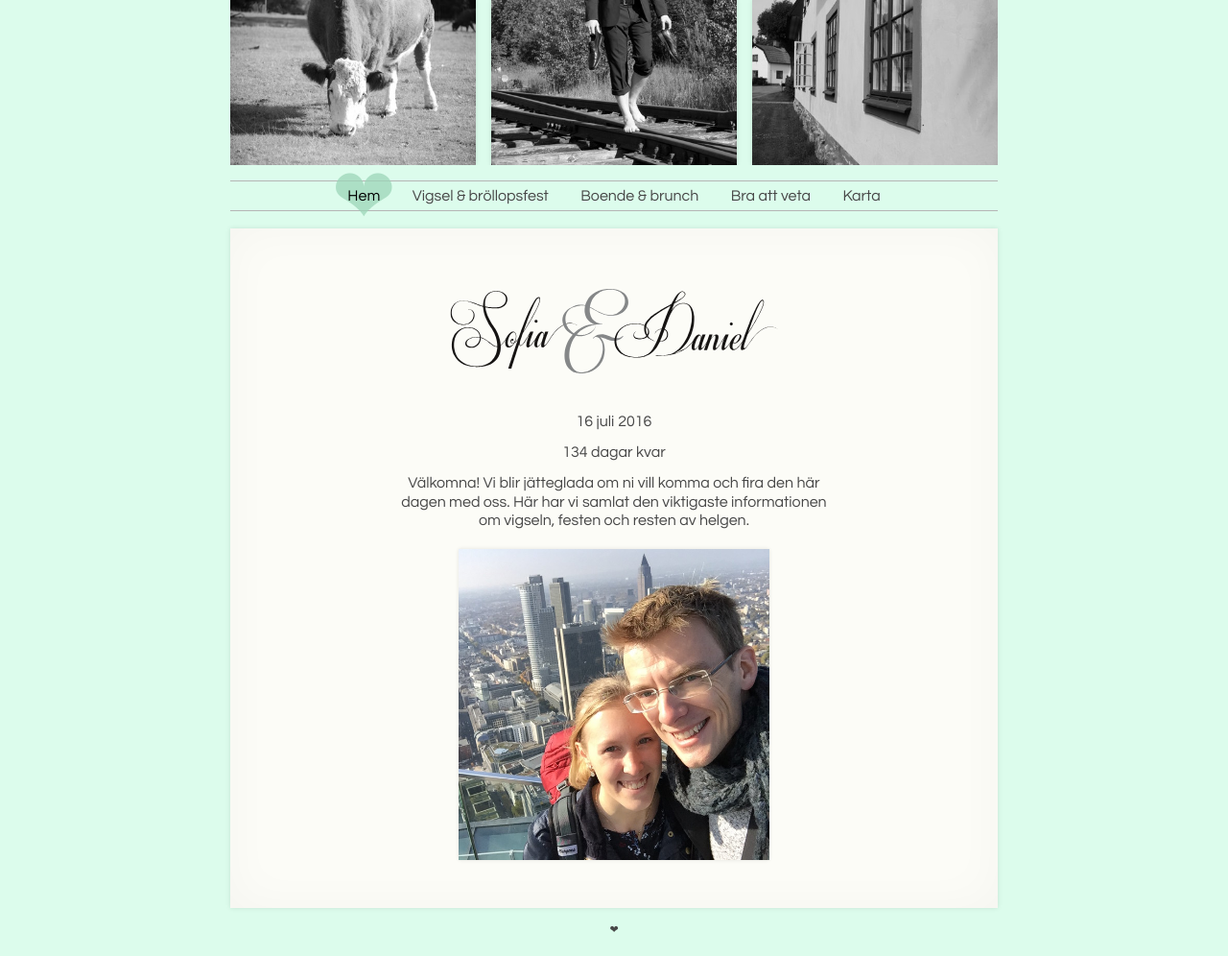
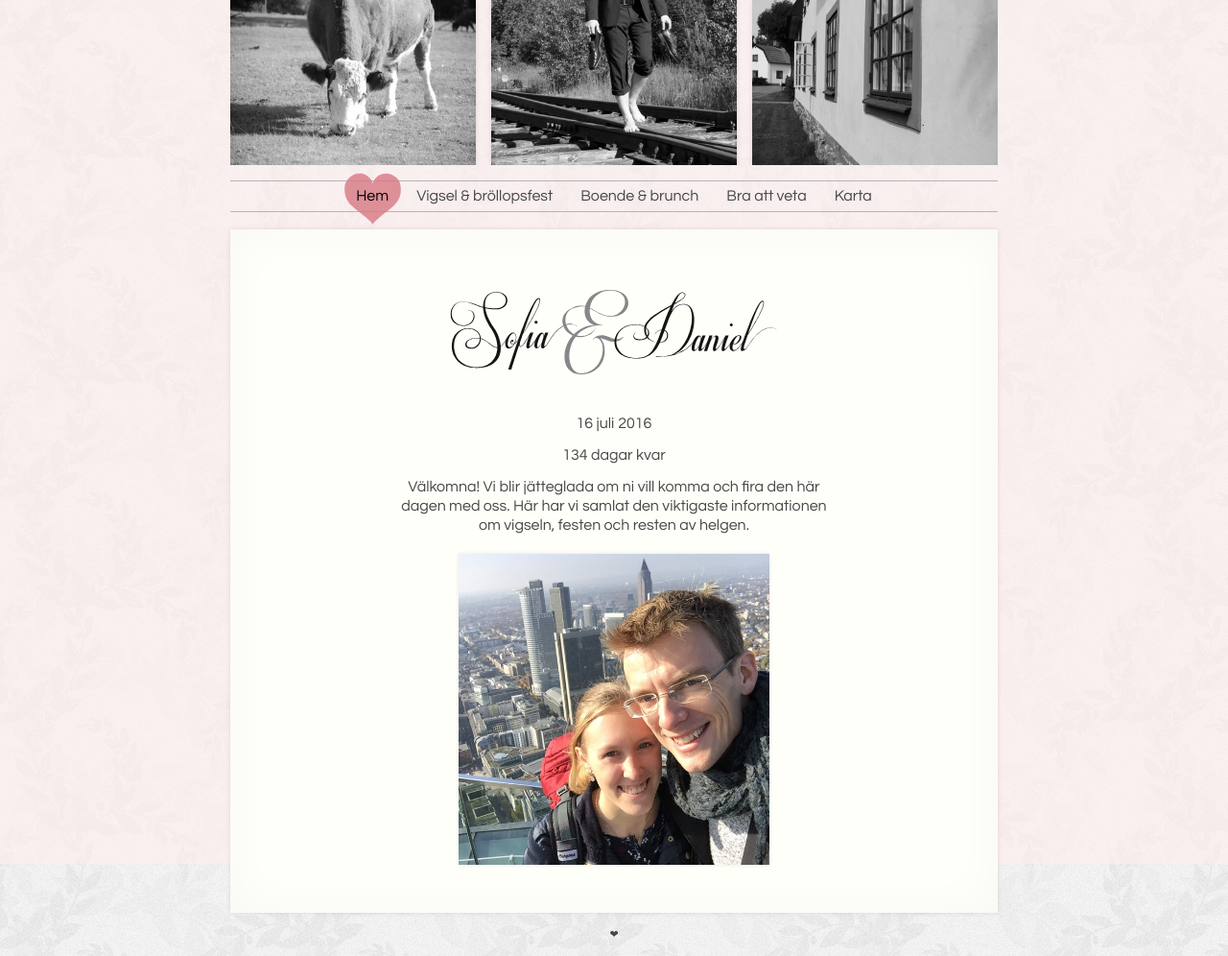
Before and after one commit to stigdanielek/stigdanielek.github.io, a Jekyll site: the page built from index.html, in a window 1280 px wide. Shown: the whole page at 96% size. Built offline with Jekyll 4.4.1, drawn with Linux system fonts in a browser that asks for light colours.

Commit message:
Minor design changes.

```diff
--- a/css/style.css
+++ b/css/style.css
@@ -1,10 +1,23 @@
 /* Basic tags */
 
 body {
-  background: #dcfcec;
+  /* Background pattern from subtlepatterns.com */
+  background: #ffefef url('/images/xv.png') repeat fixed;
   color: #474747;
   font-family: Questrial, helvetica, sans-serif;
   margin: auto;
+}
+
+body:after {
+  background: #ffefef;
+  content: "";
+  position: fixed;
+  top: 0;
+  left: 0;
+  right: 0;
+  bottom: 0;
+  opacity: 0.6;
+  z-index: -1;
 }
 
 footer {
@@ -36,7 +49,7 @@ h3 {
 }
 
 p {
-  line-height: 120%;
+  line-height: 125%;
   margin-top: 8px;
   margin-bottom: 13px;
 }
@@ -68,6 +81,7 @@ img.photo {
 
 .header-images {
   background: #000;
+  border-left: 1px solid #000;
   overflow: auto;
 }
 
@@ -100,12 +114,15 @@ img.photo {
   font-size: 2em;
   padding-top: 0.4em;
   text-align: center;
-  background: #dcfcec; display: inline-block; float: left; width: 50px;
+  display: inline-block;
+  float: left;
+  width: 50px;
 }
 
 .navigation a {
   color: #474747;
   text-decoration: none;
+  line-height: 1.2em;
 }
 
 .navigation a:hover {
@@ -113,7 +130,9 @@ img.photo {
 }
 
 .navigation .active a {
-  text-decoration: underline;
+  font-weight: bold;
+  position: relative;
+  z-index: 2;
 }
 
 .navigation {
@@ -122,24 +141,27 @@ img.photo {
 
 .navigation li {
   list-style-type: none;
-  padding: 3% 2%;
+  margin: 0 0.8em;
+  padding: 0.5em;
   position: relative;
+  z-index: 2;
 }
 
 .navigation li.active::before {
-  color: rgba(153, 212, 182, 0.73);
-  content: "\2764\fe0e";
-  font-size: 25px;
+  background: url('/images/heart.svg') left no-repeat;
+  background-size: 1em;
+  content: "";
   position: absolute;
-  top: 1px;
-  left: -25px;
-  right: 0;
-  bottom: 0;
+  top: .1em;
+  left: -1.5em;
+  right: -1em;
   z-index: 1;
+  height: 2em;
+  opacity: 0.8;
 }
 
 .paper {
-  background: #fcfcf7;
+  background: #FFFFFA;
   margin: 0 auto;
   position: relative;
   -webkit-box-shadow: 0 0 5px rgba(0, 0, 0, 0.1), inset 0 0 50px rgba(0, 0, 0, 0.03);
@@ -213,12 +235,15 @@ img.photo {
   .col-m-11 { width: 91.66%; }
   .col-m-12 { width: 100%; }
 
-  body { width: 600px; }
+  body {
+    width: 600px;
+  }
 
   #menu-toggle { display: none; }
 
   .header-images {
     background: none;
+    border: none;
     width: 100%;
   }
 
@@ -226,7 +251,7 @@ img.photo {
     border-top: 1px solid #B5B5B5;
     border-bottom: 1px solid #B5B5B5;
     display: block;
-    padding: 7px 0 7px 0;
+    padding: 6px 0 6px 0;
     text-align: center;
   }
 
@@ -240,29 +265,23 @@ img.photo {
 
   .navigation li {
     display: inline;
-    padding: 0 15px 0 15px;
+    padding: 0;
     position: relative;
     z-index: 2;
   }
 
   .navigation li.active::before {
-    color: rgba(153, 212, 182, 0.73);
-    content: "\2764\FE0E";
-    font-size: 5em;
-    line-height: 1em;
-    position: absolute;
-    top: -0.34em;
-    left: -0.1em;
-    right: -0.1em;
-    bottom: 0;
-    z-index: 1;
-    -webkit-text-size-adjust: 110%;
-    -moz-text-size-adjust: 110%;
-    -ms-text-size-adjust: 110%;
+    background-position: center;
+    background-size: 3.7em;
+    top: -1.3em;
+    left: -1em;
+    right: -1em;
+    height: 4em;
   }
 
   .navigation .active a {
     color: #000;
+    font-weight: normal;
     position: relative;
     text-decoration: none;
     z-index: 2;
```
Also changed, not shown: images/heart.svg (added), images/xv.png (added).
